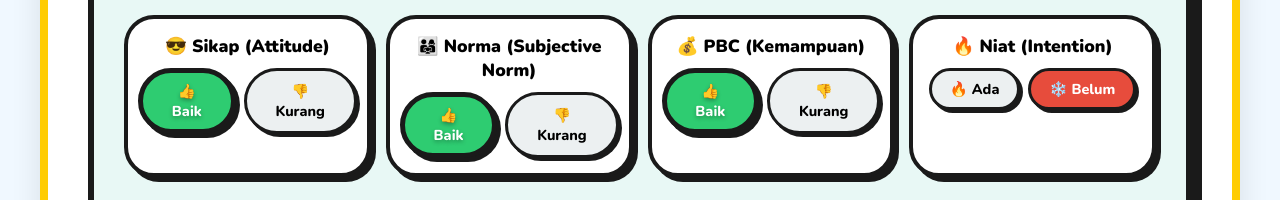
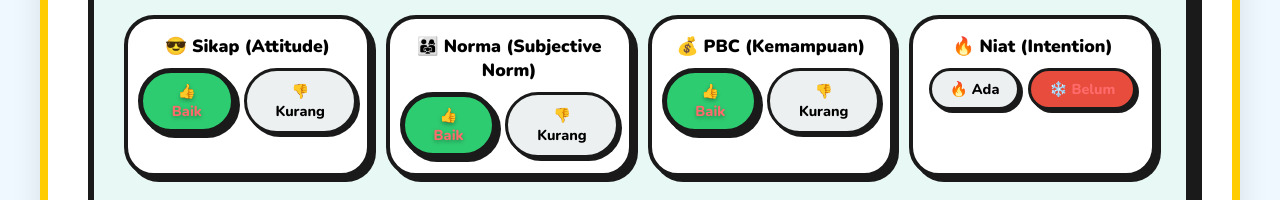
Before and after one commit to oktarizaldrianus-ship-it/kompas-kampus, a plain HTML site: page demo/analogi.html in a window 1280 px wide. Both pictures are taken after a click on the button "❄️ Belum". Shown: the part 540-740 px from the top of the page. Drawn offline with nearby package versions, Linux system fonts and the light colour scheme.

Commit message:
Update analogi.html

```diff
--- a/demo/analogi.html
+++ b/demo/analogi.html
@@ -158,7 +158,7 @@
         }
         .sim-item .btn-toggle.active-good {
             background: #2ecc71;
-            color: #fff;
+            color: #FF6B6B;
             border-color: #1a1a1a;
             border-width: 5px; /* lebih tebal */
             box-shadow: 4px 4px 0 #1a1a1a;
@@ -166,7 +166,7 @@
         }
         .sim-item .btn-toggle.active-bad {
             background: #e74c3c;
-            color: #fff;
+            color: #FF6B6B;
             border-color: #1a1a1a;
             box-shadow: 3px 3px 0 #1a1a1a;
         }
```
